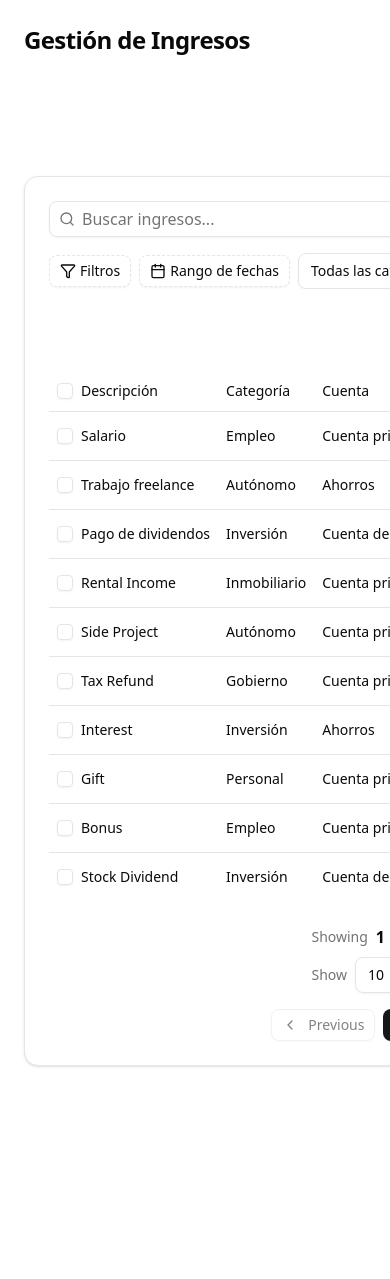
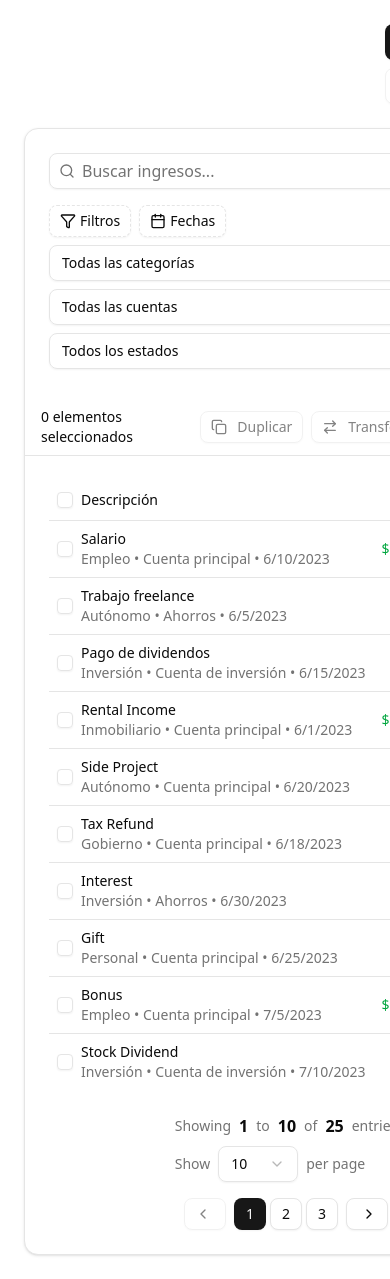
Before and after one commit to esrichardd/platicapp-ui, a Next.js app: page /incomes in a window 390 px wide. Before the commit the page ends 1090 px from the top, so only its background shows below. Built offline with nearby package versions, Linux system fonts and the light colour scheme.

Commit message:
feat: correction of the income screen

```diff
--- a/src/app/(dashboard)/incomes/page.tsx
+++ b/src/app/(dashboard)/incomes/page.tsx
@@ -423,17 +423,15 @@ export default function IncomesPage() {
   return (
     <main className='flex-1 overflow-auto p-6'>
       <div className='grid gap-6'>
+        <div className='flex flex-col gap-4'>
           <div className='flex flex-col gap-4 md:flex-row md:items-center'>
-          <h2 className='text-2xl font-bold tracking-tight'>
-            Gestión de Ingresos
-          </h2>
             <div className='ml-auto flex flex-col gap-2 sm:flex-row sm:items-center'>
               <Dialog
                 open={isCreateDialogOpen}
                 onOpenChange={setIsCreateDialogOpen}
               >
                 <DialogTrigger asChild>
-                <Button>
+                  <Button className='w-full sm:w-auto'>
                     <Plus className='mr-2 h-4 w-4' />
                     Agregar Ingreso
                   </Button>
@@ -529,17 +527,18 @@ export default function IncomesPage() {
                   </DialogFooter>
                 </DialogContent>
               </Dialog>
-            <Button variant='outline'>
+              <Button variant='outline' className='w-full sm:w-auto' disabled>
                 <Download className='mr-2 h-4 w-4' />
                 Exportar
               </Button>
             </div>
           </div>
+        </div>
 
         <Card>
-          <CardHeader className='pb-3'>
-            <div className='flex flex-col gap-4 md:flex-row md:items-center'>
-              <div className='relative w-full md:w-80'>
+          <CardHeader>
+            <div className='flex flex-col gap-4'>
+              <div className='relative w-full'>
                 <Search className='absolute left-2.5 top-2.5 h-4 w-4 text-muted-foreground' />
                 <Input
                   type='search'
@@ -549,7 +548,7 @@ export default function IncomesPage() {
                   onChange={(e) => setSearchTerm(e.target.value)}
                 />
               </div>
-              <div className='flex flex-1 items-center gap-2 overflow-auto'>
+              <div className='flex flex-wrap items-center gap-2'>
                 <Popover>
                   <PopoverTrigger asChild>
                     <Button
@@ -652,7 +651,7 @@ export default function IncomesPage() {
                       className={`h-8 gap-1 ${dateFrom || dateTo ? 'border-primary' : 'border-dashed'}`}
                     >
                       <CalendarIcon className='h-3.5 w-3.5' />
-                      <span>
+                      <span className='hidden sm:inline'>
                         {dateFrom && dateTo
                           ? `${formatDate(dateFrom)} - ${formatDate(dateTo)}`
                           : dateFrom
@@ -661,6 +660,7 @@ export default function IncomesPage() {
                               ? `Hasta ${formatDate(dateTo)}`
                               : 'Rango de fechas'}
                       </span>
+                      <span className='sm:hidden'>Fechas</span>
                     </Button>
                   </PopoverTrigger>
                   <PopoverContent className='w-auto p-0' align='start'>
@@ -757,7 +757,7 @@ export default function IncomesPage() {
                   value={selectedCategory}
                   onValueChange={setSelectedCategory}
                 >
-                  <SelectTrigger className='h-8 w-[180px]'>
+                  <SelectTrigger className='h-8 w-full sm:w-[180px]'>
                     <SelectValue placeholder='Categoría' />
                   </SelectTrigger>
                   <SelectContent>
@@ -773,7 +773,7 @@ export default function IncomesPage() {
                   value={selectedAccount}
                   onValueChange={setSelectedAccount}
                 >
-                  <SelectTrigger className='h-8 w-[180px]'>
+                  <SelectTrigger className='h-8 w-full sm:w-[180px]'>
                     <SelectValue placeholder='Cuenta' />
                   </SelectTrigger>
                   <SelectContent>
@@ -789,7 +789,7 @@ export default function IncomesPage() {
                   value={selectedStatus}
                   onValueChange={setSelectedStatus}
                 >
-                  <SelectTrigger className='h-8 w-[180px]'>
+                  <SelectTrigger className='h-8 w-full sm:w-[180px]'>
                     <SelectValue placeholder='Estado' />
                   </SelectTrigger>
                   <SelectContent>
@@ -804,7 +804,7 @@ export default function IncomesPage() {
             </div>
           </CardHeader>
           <div
-            className={`flex items-center gap-2 px-4 py-2 border-b transition-all ${selectedItems.length > 0 ? 'opacity-100' : 'opacity-0 h-0 py-0 overflow-hidden border-b-0'}`}
+            className={`flex items-center gap-2 px-4 py-2 border-b transition-all opacity-100`}
           >
             <span className='text-sm font-medium'>
               {selectedItems.length} elementos seleccionados
@@ -847,11 +847,12 @@ export default function IncomesPage() {
                 }}
               >
                 <Trash2 className='h-4 w-4 mr-1' />
-                Delete
+                Eliminar
               </Button>
             </div>
           </div>
           <CardContent>
+            <div className='relative w-full overflow-auto'>
               <Table>
                 <TableHeader>
                   <TableRow>
@@ -865,10 +866,18 @@ export default function IncomesPage() {
                       />
                     </TableHead>
                     <TableHead>Descripción</TableHead>
-                  <TableHead>Categoría</TableHead>
-                  <TableHead>Cuenta</TableHead>
-                  <TableHead>Fecha</TableHead>
-                  <TableHead>Estado</TableHead>
+                    <TableHead className='hidden sm:table-cell'>
+                      Categoría
+                    </TableHead>
+                    <TableHead className='hidden sm:table-cell'>
+                      Cuenta
+                    </TableHead>
+                    <TableHead className='hidden sm:table-cell'>
+                      Fecha
+                    </TableHead>
+                    <TableHead className='hidden sm:table-cell'>
+                      Estado
+                    </TableHead>
                     <TableHead className='text-right'>Monto</TableHead>
                     <TableHead className='w-[80px]'>Acciones</TableHead>
                   </TableRow>
@@ -890,14 +899,24 @@ export default function IncomesPage() {
                           />
                         </TableCell>
                         <TableCell className='font-medium'>
-                        {income.description}
+                          <div className='flex flex-col'>
+                            <span>{income.description}</span>
+                            <span className='text-sm text-muted-foreground sm:hidden'>
+                              {income.category} • {income.account} •{' '}
+                              {new Date(income.date).toLocaleDateString()}
+                            </span>
+                          </div>
                         </TableCell>
-                      <TableCell>{income.category}</TableCell>
-                      <TableCell>{income.account}</TableCell>
-                      <TableCell>
+                        <TableCell className='hidden sm:table-cell'>
+                          {income.category}
+                        </TableCell>
+                        <TableCell className='hidden sm:table-cell'>
+                          {income.account}
+                        </TableCell>
+                        <TableCell className='hidden sm:table-cell'>
                           {new Date(income.date).toLocaleDateString()}
                         </TableCell>
-                      <TableCell>
+                        <TableCell className='hidden sm:table-cell'>
                           <Badge
                             variant={
                               income.status === 'Completado'
@@ -920,13 +939,13 @@ export default function IncomesPage() {
                               </Button>
                             </DropdownMenuTrigger>
                             <DropdownMenuContent align='end'>
-                            <DropdownMenuLabel>Actions</DropdownMenuLabel>
-                            <DropdownMenuItem>Edit</DropdownMenuItem>
-                            <DropdownMenuItem>Duplicate</DropdownMenuItem>
+                              <DropdownMenuLabel>Acciones</DropdownMenuLabel>
+                              <DropdownMenuItem>Editar</DropdownMenuItem>
+                              <DropdownMenuItem>Duplicar</DropdownMenuItem>
                               <DropdownMenuSeparator />
                               <DropdownMenuItem className='text-red-600'>
                                 <Trash2 className='mr-2 h-4 w-4' />
-                              Delete
+                                Eliminar
                               </DropdownMenuItem>
                             </DropdownMenuContent>
                           </DropdownMenu>
@@ -936,8 +955,10 @@ export default function IncomesPage() {
                   )}
                 </TableBody>
               </Table>
+            </div>
           </CardContent>
-          <CardFooter className='flex flex-col gap-4 sm:flex-row sm:items-center sm:justify-between'>
+          <CardFooter className='flex flex-col gap-4'>
+            <div className='flex flex-col gap-4 sm:flex-row sm:items-center sm:justify-between'>
               <div className='flex flex-col gap-2 sm:flex-row sm:items-center'>
                 <div className='flex items-center gap-2'>
                   <span className='text-sm text-muted-foreground'>Showing</span>
@@ -977,11 +998,13 @@ export default function IncomesPage() {
                       ))}
                     </SelectContent>
                   </Select>
-                <span className='text-sm text-muted-foreground'>per page</span>
+                  <span className='text-sm text-muted-foreground'>
+                    per page
+                  </span>
                 </div>
               </div>
 
-            <div className='flex items-center gap-2'>
+              <div className='flex items-center justify-center gap-2'>
                 <Button
                   variant='outline'
                   size='sm'
@@ -989,7 +1012,7 @@ export default function IncomesPage() {
                   disabled={currentPage === 1}
                 >
                   <ChevronLeft className='h-4 w-4 mr-1' />
-                Previous
+                  <span className='hidden sm:inline'>Previous</span>
                 </Button>
                 <div className='flex items-center gap-1'>
                   {Array.from({ length: Math.min(5, totalPages) }, (_, i) => {
@@ -1025,9 +1048,10 @@ export default function IncomesPage() {
                   onClick={() => changePage(currentPage + 1)}
                   disabled={currentPage === totalPages || totalPages === 0}
                 >
-                Next
+                  <span className='hidden sm:inline'>Next</span>
                   <ChevronRight className='h-4 w-4 ml-1' />
                 </Button>
+              </div>
             </div>
           </CardFooter>
         </Card>
--- a/src/components/organisms/sidebar/component.tsx
+++ b/src/components/organisms/sidebar/component.tsx
@@ -63,25 +63,25 @@ const data = {
         },
         {
           title: 'Ingresos',
-          url: '/dashboard/incomes',
+          url: '/incomes',
           isActive: false,
           icon: DollarSign,
         },
         {
           title: 'Gastos',
-          url: '/dashboard/expenses',
+          url: '/expenses',
           isActive: false,
           icon: Receipt,
         },
         {
           title: 'Cuentas de Banco',
-          url: '/dashboard/accounts',
+          url: '/accounts',
           isActive: false,
           icon: Wallet,
         },
         {
           title: 'Categorías',
-          url: '/dashboard/categories',
+          url: '/categories',
           isActive: false,
           icon: Tags,
         },
```
Lines whose indentation alone changed are shown as unchanged.
